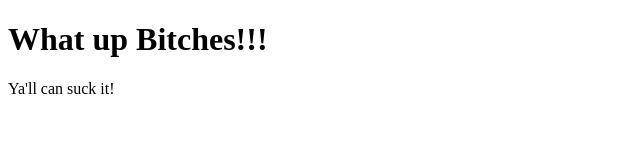
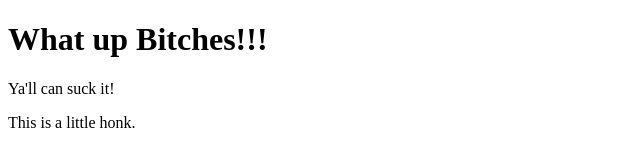
Before and after one commit to BurlSchnarl/github_demo, a plain HTML site: page index.html in a window 1280 px wide. Shown: the whole page, without its empty margins (0-640 px from the left). Drawn offline with Linux system fonts and the light colour scheme.

Commit message:
updated html

```diff
--- a/index.html
+++ b/index.html
@@ -9,5 +9,11 @@
 <body>
     <h1>What up Bitches!!!</h1>
     <p>Ya'll can suck it!</p>
+
+    <div>
+        <p>
+            This is a little honk.
+        </p>
+    </div>
 </body>
 </html>
```
